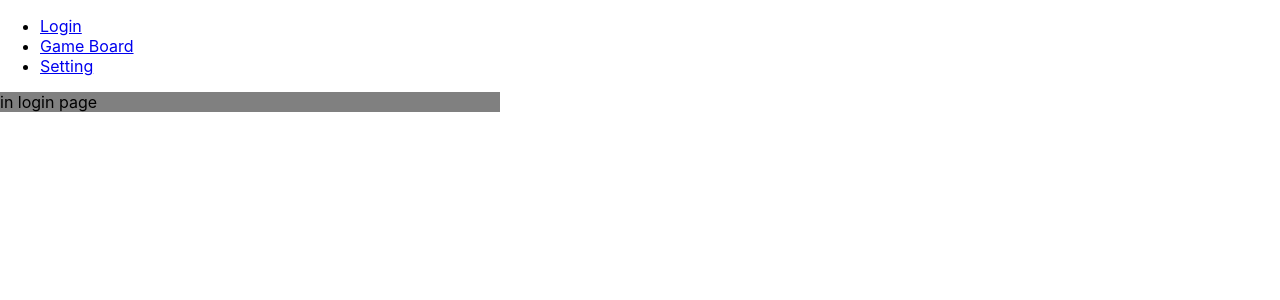
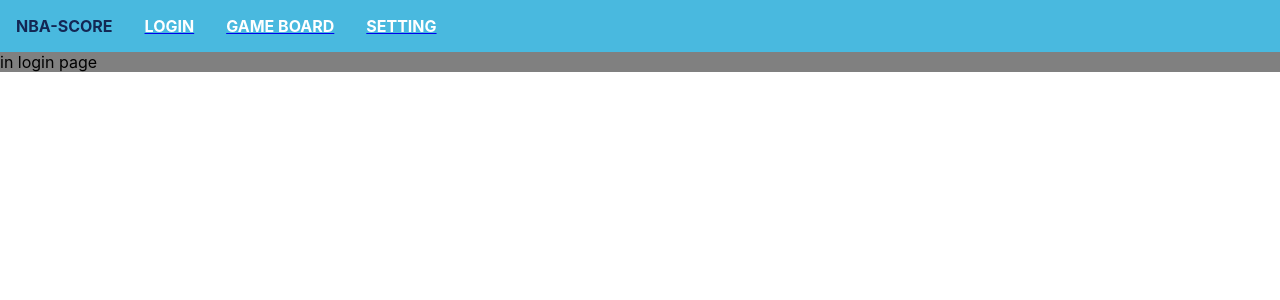
Before and after one commit to nibvay/nba-score-extension, a React (Create React App) app: page /login in a window 1280 px wide. Shown: the top 300 px of the page. Built offline with nearby package versions, Linux system fonts and the light colour scheme; the HTML template or start-up script is replaced by a standard one.

Commit message:
Initial top menu

```diff
--- a/src/App.tsx
+++ b/src/App.tsx
@@ -1,24 +1,22 @@
-import {
-  BrowserRouter as Router,
-  Switch,
-  Route,
-  Link
-} from "react-router-dom";
+import { BrowserRouter as Router, Switch, Route } from "react-router-dom";
+import styled from "styled-components";
 
 import routes from './routes';
+import SideMenu from './components/SideMenu';
+
+const LayoutStyled = styled.div`
+  display: flex;
+  flex-direction: column;
+  width: 100vw;
+`;
 
 function App() {
   return (
     <Router>
-      <div>
-        <ul>
-          <li><Link to="/login">Login</Link></li>
-          <li><Link to="/game-board">Game Board</Link></li>
-          <li><Link to="/setting">Setting</Link></li>
-        </ul>
-      </div>
+      <LayoutStyled>
+        <SideMenu />
         <Switch>
-        {routes.map(({path, component}) => (
+          {routes.map(({ path, component }) => (
             <Route
               key={`route_path_${path}`}
               path={path}
@@ -26,10 +24,7 @@ function App() {
             />
           ))}
         </Switch>
-      {/* <div style={{ margin: 10, width: 500, height: 500, overflow: 'scroll' }}>
-        <GameBoard />
-      </div> */}
-
+      </LayoutStyled>
     </Router>
   );
 }
--- /dev/null
+++ b/src/components/Logo.tsx
@@ -0,0 +1,14 @@
+import styled from "styled-components";
+
+const LogoStyled = styled.div`
+  padding: 1em;
+  color: #132754;
+  font-weight: bold;
+  cursor: default;
+`;
+
+function Logo() {
+  return <LogoStyled>NBA-SCORE</LogoStyled>
+}
+
+export default Logo;
--- /dev/null
+++ b/src/components/SideMenu.tsx
@@ -0,0 +1,37 @@
+
+import { Link } from "react-router-dom";
+import styled from "styled-components";
+
+import routes from '../routes';
+import Logo from './Logo';
+
+const SideMenuStyled = styled('div')`
+display: flex;
+flex-direction: row;
+flex-wrap: nowrap;
+margin: 0;
+background: #49b9df;
+
+.item {
+  padding: 1em;
+  color: white;
+  cursor: pointer;
+  font-weight: bold;
+  &:hover {
+    background: #369ec0;
+  }
+}
+`;
+
+function SideMenu() {
+  return (
+    <SideMenuStyled>
+      <Logo />
+      {routes.map(({ path, tabName }) => (
+        <Link key={`link_path_${path}`} to={path}><div className="item">{tabName}</div></Link>
+      ))}
+    </SideMenuStyled>
+  )
+}
+
+export default SideMenu;
--- a/src/index.css
+++ b/src/index.css
@@ -1,16 +1,12 @@
 html,
 body {
-  width: 500px;
-  height: 500px;
   margin: 0;
-  font-family: -apple-system, BlinkMacSystemFont, "Segoe UI", "Roboto", "Oxygen",
-    "Ubuntu", "Cantarell", "Fira Sans", "Droid Sans", "Helvetica Neue",
-    sans-serif;
+  font-family: -apple-system, BlinkMacSystemFont, 'Segoe UI', 'Roboto', 'Oxygen', 'Ubuntu', 'Cantarell',
+    'Fira Sans', 'Droid Sans', 'Helvetica Neue', sans-serif;
   -webkit-font-smoothing: antialiased;
   -moz-osx-font-smoothing: grayscale;
 }
 
 code {
-  font-family: source-code-pro, Menlo, Monaco, Consolas, "Courier New",
-    monospace;
+  font-family: source-code-pro, Menlo, Monaco, Consolas, 'Courier New', monospace;
 }
--- a/src/routes.js
+++ b/src/routes.js
@@ -1,4 +1,4 @@
-import GameBoard from './components/GameBoard';
+import GameBoard from './scenes/GameBoard/GameBoard';
 import Login from './scenes/Login/Login';
 import Setting from './scenes/Setting/Setting';
 
@@ -6,14 +6,17 @@ const routes = [
   {
     path: "/login",
     component: Login,
+    tabName: 'LOGIN',
   },
   {
     path: "/game-board",
     component: GameBoard,
+    tabName: 'GAME BOARD',
   },
   {
     path: "/setting",
     component: Setting,
+    tabName: 'SETTING',
   }
 ];
 
--- a/src/components/GameBoard.tsx
+++ b/src/scenes/GameBoard/GameBoard.tsx
@@ -1,7 +1,7 @@
 import { useState, useEffect } from 'react';
 import axios from 'axios';
 import { Select } from '@chakra-ui/react';
-import GameList from './GameList';
+import GameList from '../../components/GameList';
 
 const PREVIOUS_COUNT = 5;
 
@@ -30,7 +30,7 @@ function GameBoard(): JSX.Element {
   }, [url]);
 
   return (
-    <>
+    <div>
       <Select
         size="sm"
         m={3}
@@ -47,7 +47,7 @@ function GameBoard(): JSX.Element {
         ))}
       </Select>
       <GameList isLoading={isLoading} gameData={gameData} selectedDate={selectedDate} />
-    </>
+    </div>
   );
 }
 
```
Also changed, not shown: src/scenes/Login/Login.tsx (renamed from src/scenes/Login/Login.jsx), src/scenes/Setting/Setting.tsx (renamed from src/scenes/Setting/Setting.jsx), 1 other file (tests, documents, lock files or other folders). Lines whose indentation alone changed are shown as unchanged.
